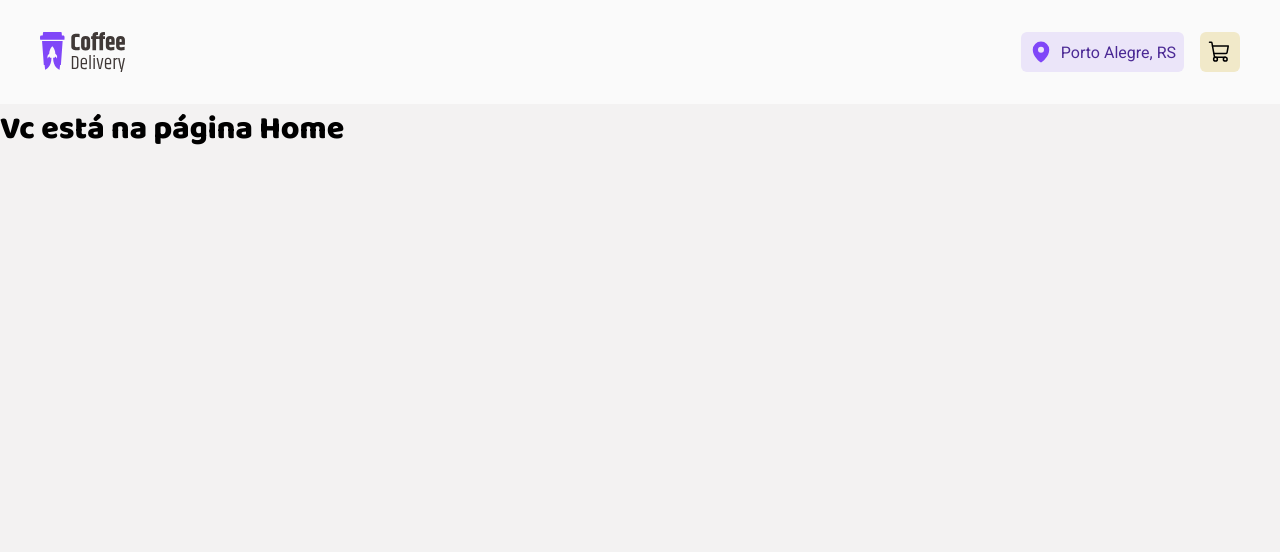
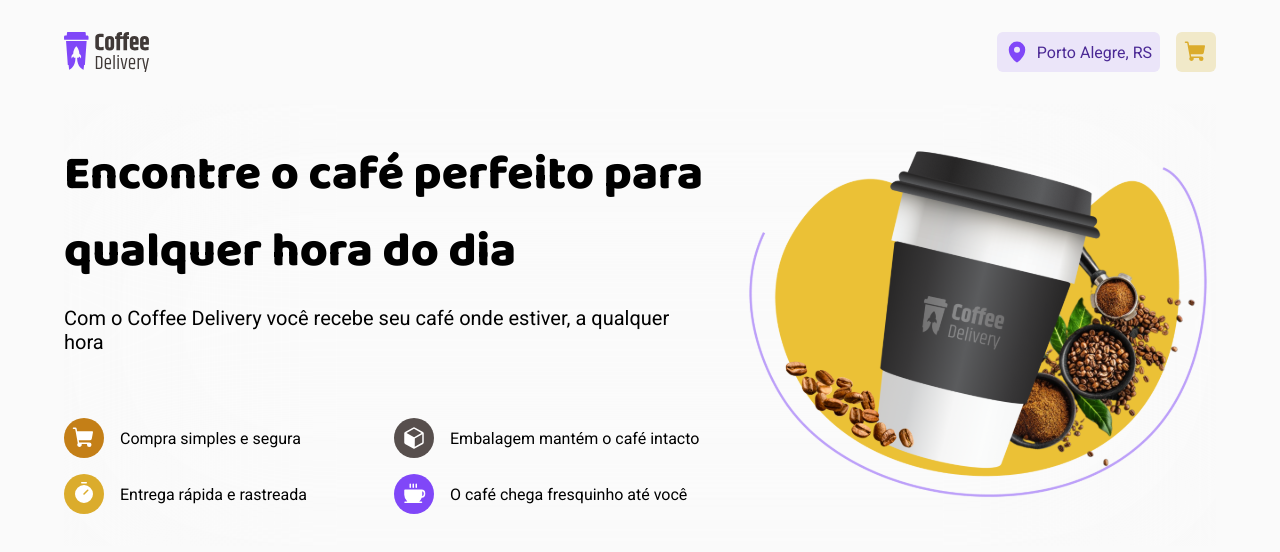
Before and after one commit to gabrieldiasss/coffeedelivery, a React (Vite) app: page / in a window 1280 px wide. Shown: the top 552 px of the page. Built offline with nearby package versions, Linux system fonts and the light colour scheme.

Commit message:
Section intro

```diff
--- a/src/App.tsx
+++ b/src/App.tsx
@@ -3,6 +3,7 @@
 import { GlobalStyle } from "./styles/global"
 import { Router } from "./Router"
 import { BrowserRouter } from 'react-router-dom'
+import { Wrapper } from "./styles"
 
 export function App() {
 
@@ -10,8 +11,11 @@
     <ThemeProvider theme={defaultTheme}>
       <GlobalStyle />
       <BrowserRouter>
-        <Router />
+        <Wrapper>
+          <Router />
+        </Wrapper>
       </BrowserRouter>
+
     </ThemeProvider>
   )
 }
--- a/src/components/Header/index.tsx
+++ b/src/components/Header/index.tsx
@@ -20,7 +20,7 @@
                         </Location>
 
                         <Icon>
-                            <ShoppingCart size={24} />
+                            <ShoppingCart size={24} weight="fill" />
                         </Icon>
                     </ul>
                 </nav>
--- a/src/components/Header/styles.ts
+++ b/src/components/Header/styles.ts
@@ -5,9 +5,7 @@
 `
 
 export const HeaderContent = styled.div`
-    max-width: 1200px;
     height: 6.5rem;
-    margin: 0 auto;
 
     display: flex;
     align-items: center;
@@ -36,10 +34,15 @@
     gap: 0.5rem;
 
     svg {
-    color: ${props => props.theme['purple-500']};
+        color: ${props => props.theme['purple-500']};
     }
 `
 
 export const Icon = styled(NavActionsBase)`
     background-color: ${props => props.theme['yellow-200']};
+    cursor: pointer;
+
+    svg {
+        color: ${props => props.theme['yellow-500']};
+    }
 `
--- a/src/pages/Home/index.tsx
+++ b/src/pages/Home/index.tsx
@@ -1,9 +1,86 @@
+import { HomeContainer, IntroHomeContainer, IntroHomeContent, IntroHomeItems, Ball1, Ball2, Ball3, Ball4, Ball5, Ball6, ItemShopping, ItemBox, ItemTimer, ItemCoffee } from "./styles";
+import ImgCoffe from '../../assets/coffee-home.svg'
+import { Coffee, Cube, ShoppingCart, Timer } from "phosphor-react";
+
 export function Home() {
 
     return (
-        <>
-        <h1>Vc está na página Home</h1>
+        <HomeContainer>
 
-        </>
+            <IntroHomeContainer>
+                <IntroHomeContent>
+
+                    <div>
+                        <h1>Encontre o café perfeito para qualquer hora do dia</h1>
+                        <p>Com o Coffee Delivery você recebe seu café onde estiver, a qualquer hora</p>
+
+                        <IntroHomeItems>
+                            <span>
+                                <ItemShopping>
+                                    <ShoppingCart
+                                        className="shopping"
+                                        weight="fill"
+                                        size={24}
+                                        color="#fff"
+                                    />
+                                </ItemShopping>
+
+                                Compra simples e segura
+                            </span>
+
+                            <span>
+                                <ItemBox>
+                                    <Cube
+                                        className="cube"
+                                        size={24}
+                                        weight="fill"
+                                        color="#fff"
+                                    />
+                                </ItemBox>
+                                Embalagem mantém o café intacto
+
+                            </span>
+
+                            <span>
+                                <ItemTimer>
+                                    <Timer
+                                        className="timer"
+                                        size={24}
+                                        weight="fill"
+                                        color="#fff"
+                                    />
+                                </ItemTimer>
+
+                                Entrega rápida e rastreada
+                            </span>
+
+                            <span>
+                                <ItemCoffee>
+                                    <Coffee
+                                        className="coffee"
+                                        size={24}
+                                        weight="fill"
+                                        color="#fff"
+                                    />
+                                </ItemCoffee>
+
+                                O café chega fresquinho até você
+                            </span>
+                        </IntroHomeItems>
+                    </div>
+
+                    <img src={ImgCoffe} alt="" />
+                </IntroHomeContent>
+
+            </IntroHomeContainer>
+
+            {/* <Ball1></Ball1>
+            <Ball2></Ball2>
+            <Ball3></Ball3>
+            <Ball4></Ball4>
+            <Ball5></Ball5>
+            <Ball6></Ball6> */}
+
+        </HomeContainer>
     )
 }
--- a/src/pages/Home/styles.ts
+++ b/src/pages/Home/styles.ts
@@ -1,5 +1,111 @@
 import styled from "styled-components";
 
-export const Container = styled.div`
+export const HomeContainer = styled.div`
 
 `
+
+export const IntroHomeContainer = styled.div`
+    position: relative;
+    backdrop-filter: blur(7rem);
+    z-index: 1;
+`
+
+export const IntroHomeContent = styled.div`
+    display: flex;
+    align-items: center;
+
+    gap: 2rem;
+
+    padding: 2rem 0;
+
+    h1 {
+        font-size: 3rem;
+    }
+
+    p {
+        margin-top: 1rem;
+        font-size: 1.25rem;
+    }
+`
+
+export const IntroHomeItems = styled.div`
+    display: grid;
+    grid-template-columns: 1fr 1fr;
+    gap: 1rem;
+
+    margin-top: 4rem;
+
+    span {
+        display: flex;
+        align-items: center;
+        gap: 16px;
+    }
+`
+
+export const Item = styled.div`
+    display: flex;
+    align-items: center;
+    justify-content: center;
+    padding: 0.5rem 0.5rem;
+    border-radius: 50%;
+`
+
+export const ItemShopping = styled(Item)`
+    background-color: ${props => props.theme['yellow-900']};
+`
+
+export const ItemBox = styled(Item)`
+    background-color: ${props => props.theme['gray-700']};
+
+`
+
+export const ItemTimer = styled(Item)`
+    background-color: ${props => props.theme['yellow-500']};
+`
+
+export const ItemCoffee = styled(Item)`
+    background-color: ${props => props.theme['purple-500']};
+`
+
+export const BaseBall = styled.div`
+    width: 200px;
+    height: 200px;
+    border-radius: 50%;
+    position: absolute;
+`
+
+export const Ball1 = styled(BaseBall)`
+    background-color: ${props => props.theme['purple-200']};
+    margin-top: -14%;
+    left: 25%;
+`
+
+export const Ball2 = styled(BaseBall)`
+    background-color: ${props => props.theme['yellow-200']};
+    margin-top: -14%;
+    left: 40%;
+`
+
+export const Ball3 = styled(BaseBall)`
+    background-color: ${props => props.theme['purple-200']};
+    margin-top: -14%;
+    left: 55%;
+`
+
+export const Ball4 = styled(BaseBall)`
+    background-color: ${props => props.theme['purple-200']};
+    margin-top: -20%;
+    right: 50%;
+`
+
+export const Ball5 = styled(BaseBall)`
+    background-color: ${props => props.theme['yellow-200']};
+    margin-top: -14%;
+    right: 10%;
+`
+
+export const Ball6 = styled(BaseBall)`
+    background-color: ${props => props.theme['yellow-200']};
+    margin-top: -20%;
+    left: 20%;
+`
--- /dev/null
+++ b/src/styles.ts
@@ -0,0 +1,8 @@
+import styled from 'styled-components';
+
+export const Wrapper = styled.div`
+    max-width: 1200px;
+    margin: 0 auto;
+
+    width: 90%;
+`
--- a/src/styles/global.ts
+++ b/src/styles/global.ts
@@ -13,7 +13,7 @@
     }
 
     body {
-        background-color: ${(props) => props.theme['gray-200']};
+        background-color: ${(props) => props.theme['gray-100']};
     }
 
     h1, h2, strong {
```
